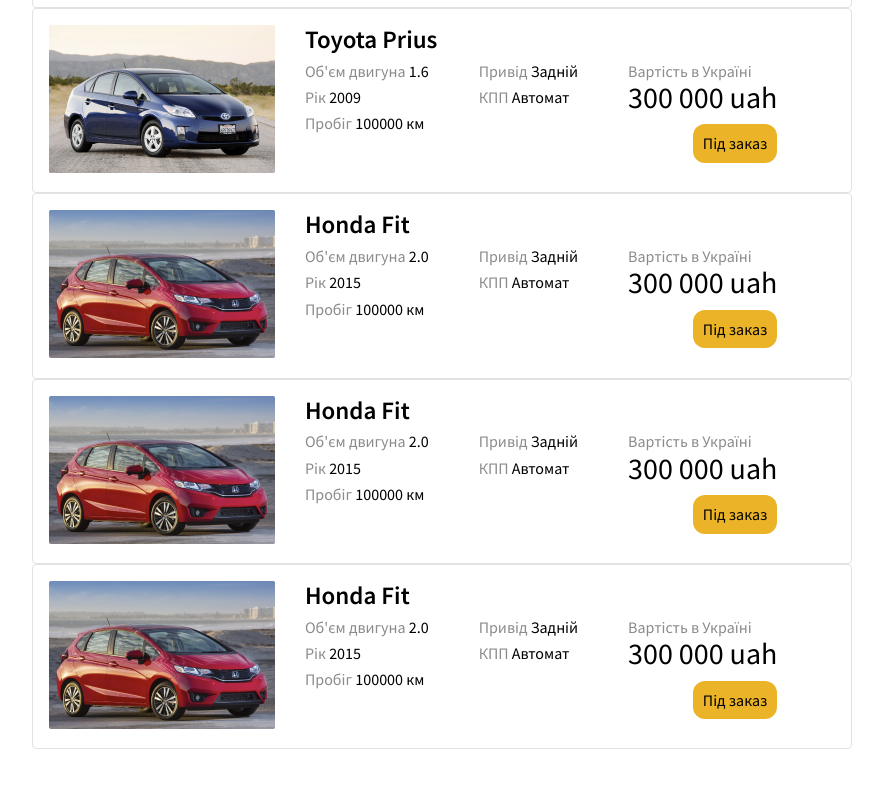
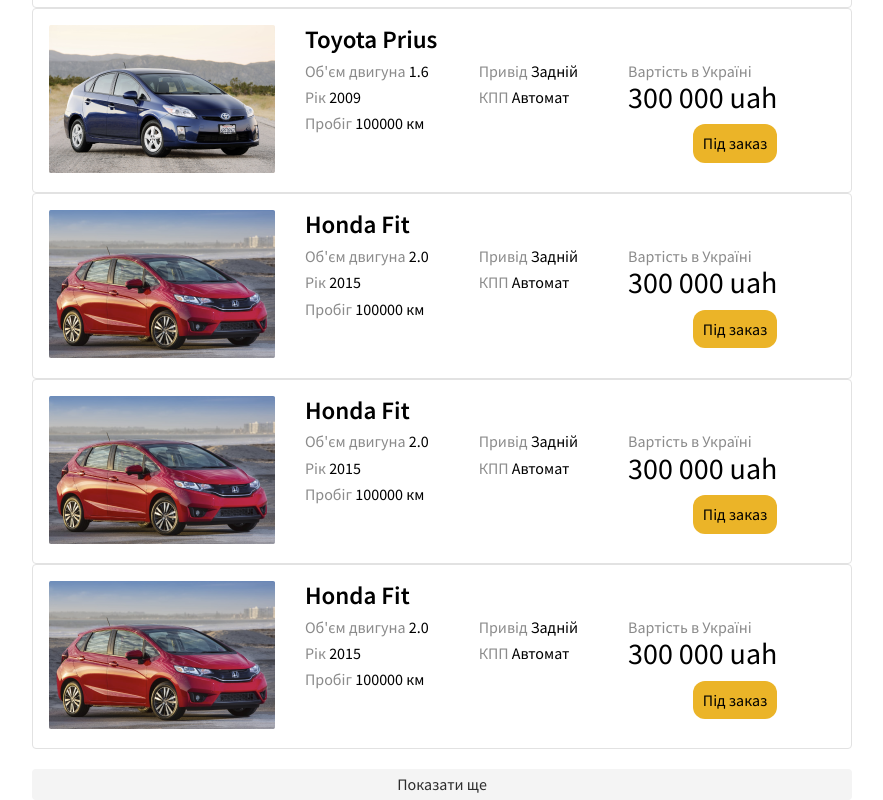
Before and after one commit to theromanovich/toscar, a Next.js app: page / in a window 1280 px wide. Shown: the part 988-1788 px from the top of the page, without its empty margins (298-1181 px from the left). Before the commit the page ends 1737 px from the top, so only its background shows below. Built offline with nearby package versions, Linux system fonts and the light colour scheme.

Commit message:
add downloadt btn

```diff
--- a/src/components/PopularCars/PopularCars.js
+++ b/src/components/PopularCars/PopularCars.js
@@ -51,6 +51,7 @@
             </div>
           )
         })}
+        <button className='download-btn'>Показати ще</button>
       </div>
     </div>
   )
--- a/src/style/block/popularCars.scss
+++ b/src/style/block/popularCars.scss
@@ -5,6 +5,16 @@
     width: 850px;
     max-width: 100%;
     margin: 0 auto;
+    .download-btn {
+      margin-top: 20px;
+      background: red;
+      padding: 6px 16px;
+      width: 100%;
+      border: none;
+      background: #f4f4f4;
+      border-radius: 4px;
+      color: #2c2c2c;
+    }
   }
   &__item {
     padding: 16px 32px 16px 16px;
```
